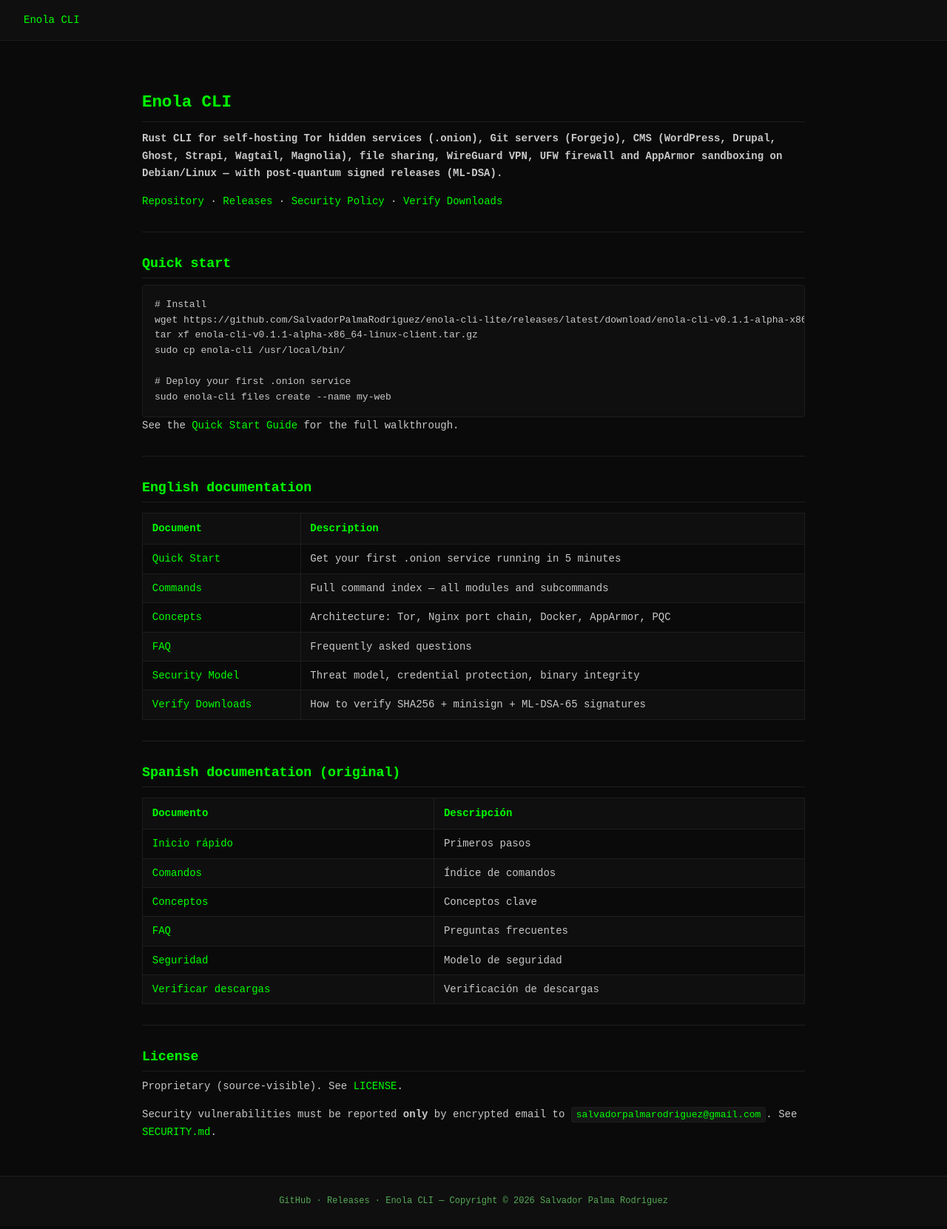
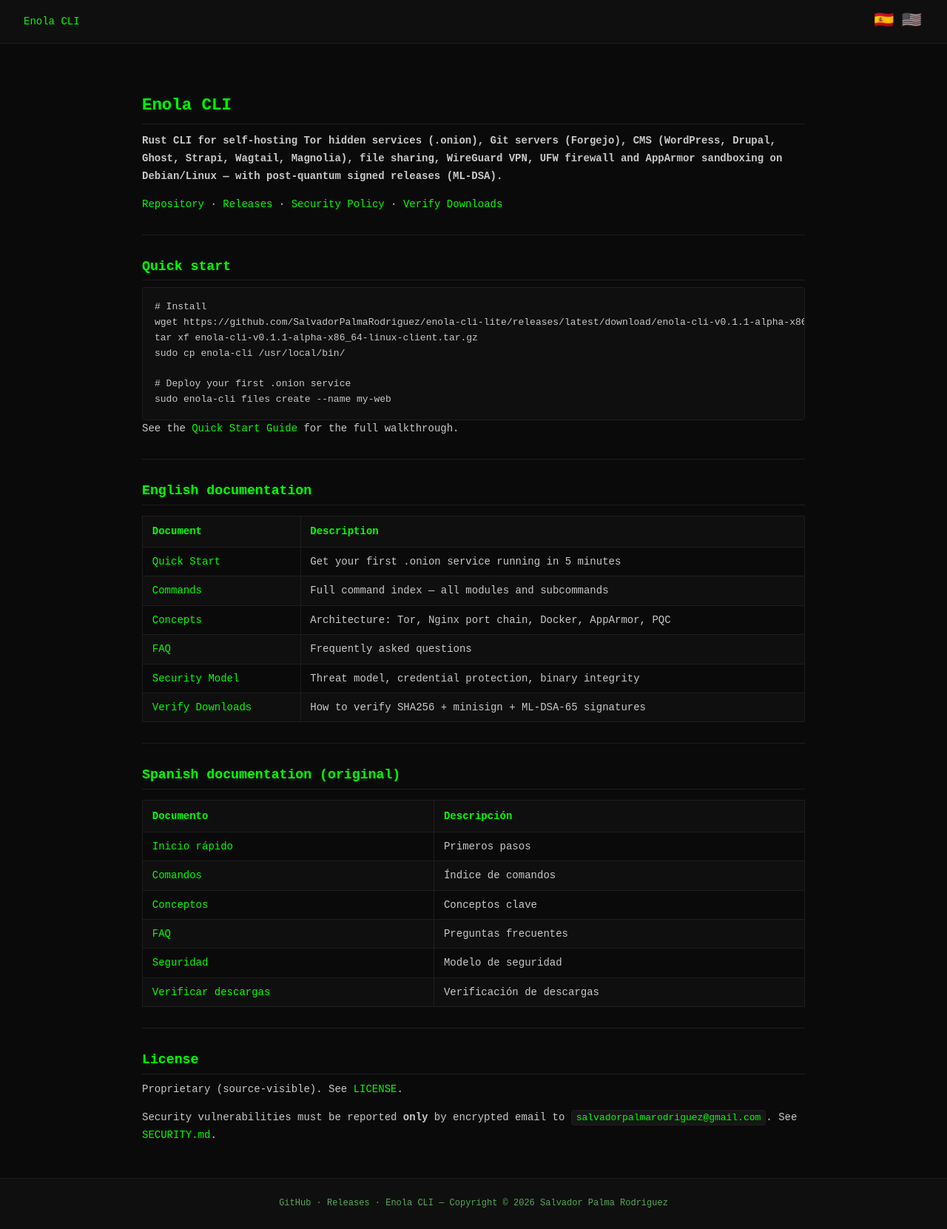
Before and after one commit to SalvadorPalmaRodriguez/enola-cli-lite, a Jekyll site: the page built from docs/index.md, in a window 1280 px wide. Shown: the whole page at 74% size. Built offline with Jekyll 4.4.1, drawn with Linux system fonts in a browser that asks for light colours; our own code applies the rules of GitHub Pages for plain Markdown files.

Commit message:
feat(docs): language switcher flags (🇪🇸 🇺🇸) in header
- Flags in top-right corner of all Pages
- Active language flag highlighted, inactive greyscale
- Hover effect: scale + color restore
- ES flag links to home, US flag links to /en/

```diff
--- a/docs/_layouts/default.html
+++ b/docs/_layouts/default.html
@@ -9,8 +9,18 @@
 </head>
 <body>
     <header class="site-header">
-        <div class="wrapper">
+        <div class="wrapper site-header-inner">
             <a class="site-title" href="{{ '/' | relative_url }}">{{ site.title | escape }}</a>
+            <div class="lang-switcher">
+                {% assign url_parts = page.url | split: '/' %}
+                {% if url_parts[1] == 'en' %}
+                    <a href="{{ '/' | relative_url }}" class="lang-flag" title="Español">🇪🇸</a>
+                    <span class="lang-flag active" title="English">🇺🇸</span>
+                {% else %}
+                    <span class="lang-flag active" title="Español">🇪🇸</span>
+                    <a href="{{ '/en/' | relative_url }}" class="lang-flag" title="English">🇺🇸</a>
+                {% endif %}
+            </div>
         </div>
     </header>
     <main class="page-content">
--- a/docs/assets/enola-hacker.css
+++ b/docs/assets/enola-hacker.css
@@ -43,8 +43,14 @@
 .site-header,
 header {
     background: var(--bg-card) !important;
-    border-bottom: 1px solid var(--border) !Important;
+    border-bottom: 1px solid var(--border) !important;
     padding: 1rem 2rem !important;
+}
+
+.site-header-inner {
+    display: flex !important;
+    justify-content: space-between !important;
+    align-items: center !important;
 }
 
 .site-header h1,
@@ -67,6 +73,37 @@
 header nav a:hover {
     color: var(--accent) !important;
     text-shadow: 0 0 4px var(--accent-glow) !important;
+}
+
+/* ── Language switcher ──────────────────────────────────────────── */
+.lang-switcher {
+    display: flex;
+    gap: 6px;
+    align-items: center;
+    flex-shrink: 0;
+}
+
+.lang-flag {
+    font-size: 22px;
+    line-height: 1;
+    text-decoration: none;
+    cursor: pointer;
+    transition: all 0.15s;
+    filter: grayscale(0.6);
+    opacity: 0.7;
+    padding: 2px;
+}
+
+.lang-flag:hover {
+    filter: grayscale(0);
+    opacity: 1;
+    transform: scale(1.15);
+}
+
+.lang-flag.active {
+    filter: grayscale(0);
+    opacity: 1;
+    cursor: default;
 }
 
 /* ── Main content ───────────────────────────────────────────────── */
```
